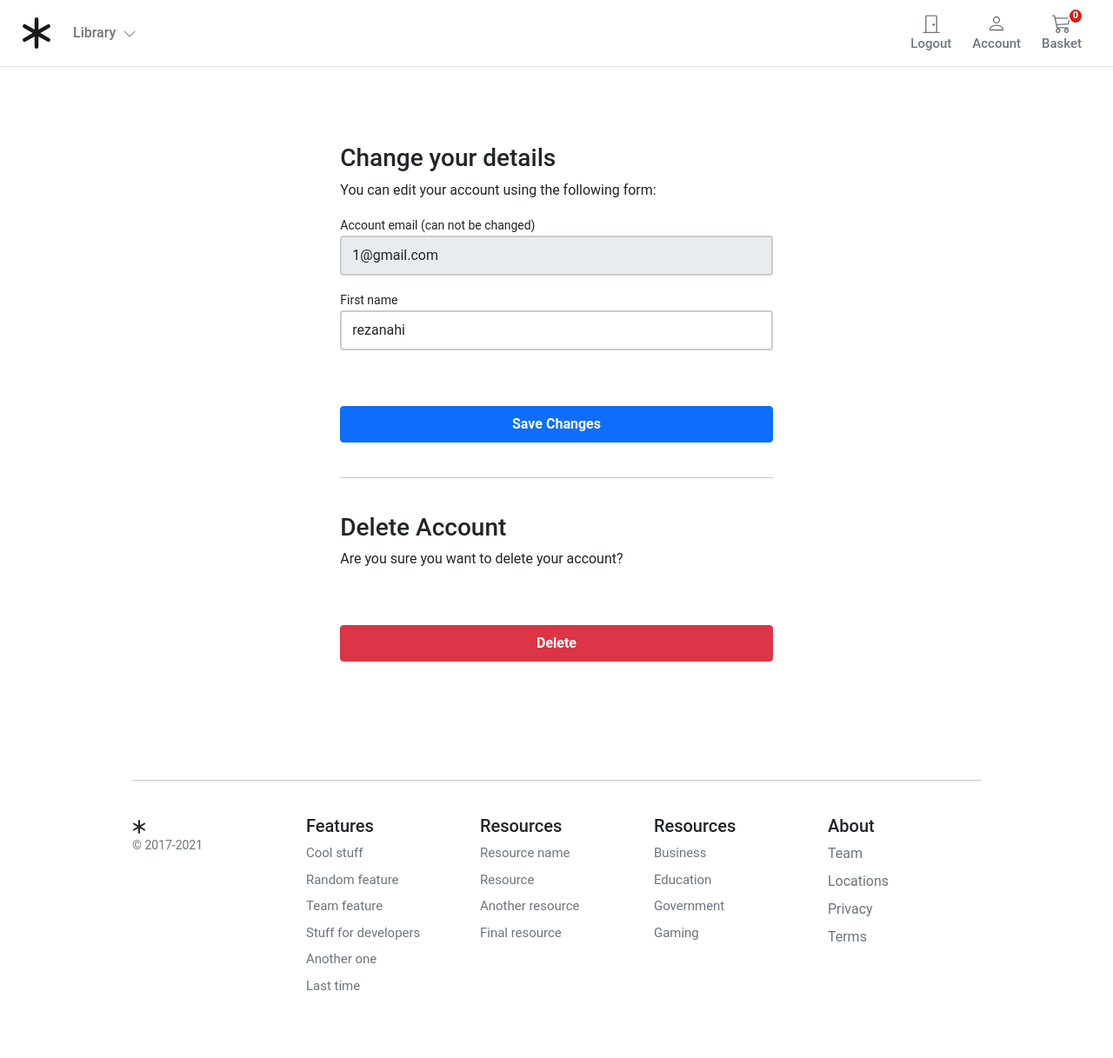
After one commit to rezanahi/Django-Ecommerce-Store, a Django app: page /account/profile/edit/ in a window 1280 px wide. The commit adds this page. Shown: the whole page at 87% size. Run offline with Django 4.2, Linux system fonts and the light colour scheme; a user stored in the database is signed in; data that the repository does not hold is empty.

Commit message:
add profile update feature with view, url, form, and template modifications

```diff
--- a/account/forms.py
+++ b/account/forms.py
@@ -53,3 +53,27 @@ class UserLoginForm(AuthenticationForm):
             'id': 'login-pwd',
         }
     ))
+
+
+class UserEditForm(forms.ModelForm):
+    email = forms.EmailField(
+        label='Account email (can not be changed)', max_length=200, widget=forms.TextInput(
+            attrs={'class': 'form-control mb-3', 'placeholder': 'email', 'id': 'form-email', 'readonly': 'readonly'}))
+
+    # user_name = forms.CharField(
+    #     label='Firstname', min_length=4, max_length=50, widget=forms.TextInput(
+    #         attrs={'class': 'form-control mb-3', 'placeholder': 'Username', 'id': 'form-firstname',
+    #                'readonly': 'readonly'}))
+
+    first_name = forms.CharField(
+        label='First name', min_length=4, max_length=50, widget=forms.TextInput(
+            attrs={'class': 'form-control mb-3', 'placeholder': 'Firstname', 'id': 'form-firstname'}))
+
+    class Meta:
+        model = UserBase
+        fields = ('email', 'first_name',)
+
+    def __init__(self, *args, **kwargs):
+        super().__init__(*args, **kwargs)
+        # self.fields['user_name'].required = True
+        self.fields['email'].required = True
--- a/account/urls.py
+++ b/account/urls.py
@@ -1,5 +1,5 @@
 from django.urls import path
-from .views import account_register, account_activate, dashboard
+from .views import account_register, account_activate, dashboard, edit_details
 from django.contrib.auth.views import LoginView, LogoutView
 from .forms import UserLoginForm
 
@@ -11,5 +11,6 @@ urlpatterns = [
     path('dashboard/', dashboard, name='dashboard'),
     path('login/', LoginView.as_view(template_name='account/registration/login.html',
                                      form_class=UserLoginForm), name='login'),
-    path('logout/', LogoutView.as_view(next_page='/account/login/'), name='logout')
+    path('logout/', LogoutView.as_view(next_page='/account/login/'), name='logout'),
+    path('profile/edit/', edit_details, name='edit_details'),
 ]
--- a/account/views.py
+++ b/account/views.py
@@ -1,5 +1,5 @@
 from django.shortcuts import render
-from .forms import RegistrationForm
+from .forms import RegistrationForm, UserEditForm
 from django.shortcuts import redirect
 from django.contrib.sites.shortcuts import get_current_site
 from django.template.loader import render_to_string
@@ -55,3 +55,14 @@ def account_activate(request, uidb64, token):
 @login_required
 def dashboard(request):
     return render(request, template_name='account/user/dashboard.html')
+
+
+@login_required
+def edit_details(request):
+    if request.method == 'POST':
+        user_edit = UserEditForm(instance=request.user, data=request.POST)
+        if user_edit.is_valid():
+            user_edit.save()
+    else:
+        user_edit = UserEditForm(instance=request.user)
+    return render(request, template_name='account/user/edit_details.html', context={'user_form': user_edit})
--- a/templates/account/user/dashboard.html
+++ b/templates/account/user/dashboard.html
@@ -7,7 +7,7 @@
     </div>
     <div class="col-12 d-flex justify-content-between">
       <div>Manage your <b>orders</b> and personal details</div>
-      <div><a href="">Change Details</a></div>
+      <div><a href="{% url 'account:edit_details' %}">Change Details</a></div>
     </div>
     <hr />
   </div>
--- /dev/null
+++ b/templates/account/user/edit_details.html
@@ -0,0 +1,72 @@
+{% extends "shop/base.html" %}
+{% block title %}Edit Profile{% endblock %}
+{% block content %}
+
+<style>
+    .account-form input {
+        border: 2px solid #ccc;
+        height: calc(2em + .75rem + 2px);
+    }
+
+    .account-form input:focus {
+        border-color: #1497ff;
+        box-shadow: none;
+    }
+</style>
+
+<div class="container-fluid">
+    <div class="row no-gutter">
+        <div class="col-md-12">
+            <div class="login d-flex align-items-center py-5">
+                <div class="container">
+                    <div class="row">
+                        <div class="col-12 col-lg-7  mx-auto">
+
+                <form class="account-form px-4 pt-4" method="post" enctype="multipart/form-data">
+
+                    {% if user_form.is_valid %}
+                    <div class="alert alert-primary" role="alert">
+                        Details successfully updated!
+                    </div>
+                    <p class="small text-center pt-0">
+                        <a href="{% url "account:dashboard" %}">Back to Dashboard</a>
+                    </p>
+                    {%else%}
+                    <h3>Change your details</h3>
+                    <p>You can edit your account using the following form:</p>
+                    {% endif %}
+
+                    {% if form.errors %}
+                    <div class="alert alert-primary" role="alert">
+                        Error: Please try again!
+                    </div>
+                    {% endif %}
+
+                    {% csrf_token %}
+                    <label class="small font-weight-bold">{{ user_form.email.label}}</label>
+                    {{ user_form.email }}
+                    <label class="small font-weight-bold">{{ user_form.first_name.label}}</label>
+                    {{ user_form.first_name }}
+
+
+
+                    <button class="btn btn-primary btn-block py-2 mb-4 mt-5 fw-bold w-100" type="submit"
+                        value="Save changes">Save Changes</button>
+                    <hr class="mb-3">
+                </form>
+                     <form class="account-form px-4" action="#" method="post">
+                        {% csrf_token %}
+                        <p class=" h3 pt-4 font-weight-bold">Delete Account</p>
+                        <p>Are you sure you want to delete your account?</p>
+                        <button type="submit" role="button"
+                            class="btn btn-danger btn-block py-2 mb-4 mt-5 fw-bold w-100">Delete</button>
+                    </form>
+
+                        </div>
+                    </div>
+                </div>
+            </div>
+        </div>
+    </div>
+</div>
+{% endblock %}
--- a/templates/shop/base.html
+++ b/templates/shop/base.html
@@ -92,7 +92,7 @@
                     {% endif %}
 
 
-                    <a type="button" role="button" href=""
+                    <a type="button" role="button" href="{% url 'account:dashboard' %}"
                         class="btn btn-outline-secondary border-0 basket-btn">
                         <div>
                             <svg xmlns="http://www.w3.org/2000/svg" width="22" height="22" fill="currentColor"
```
Also changed, not shown: db.sqlite3.
